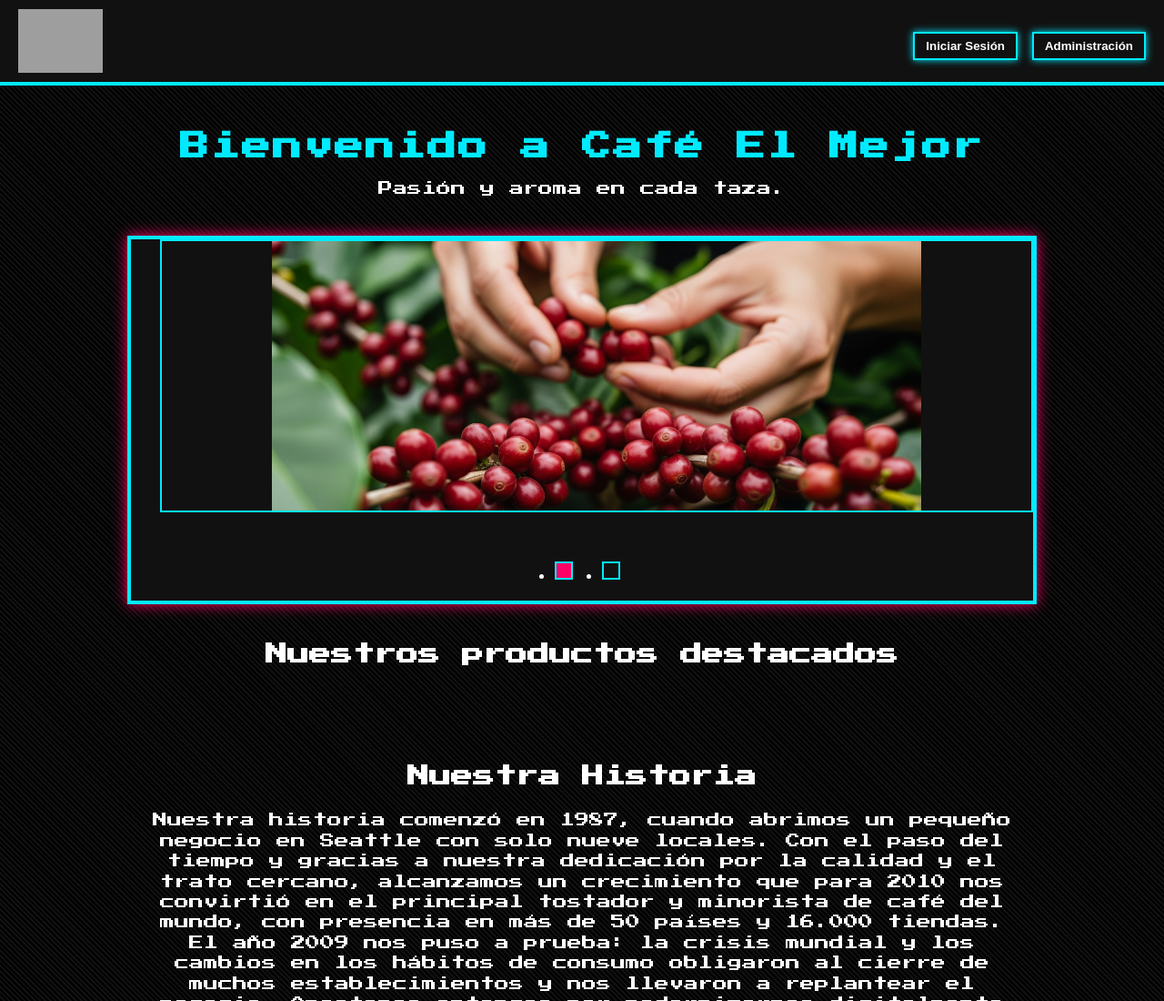
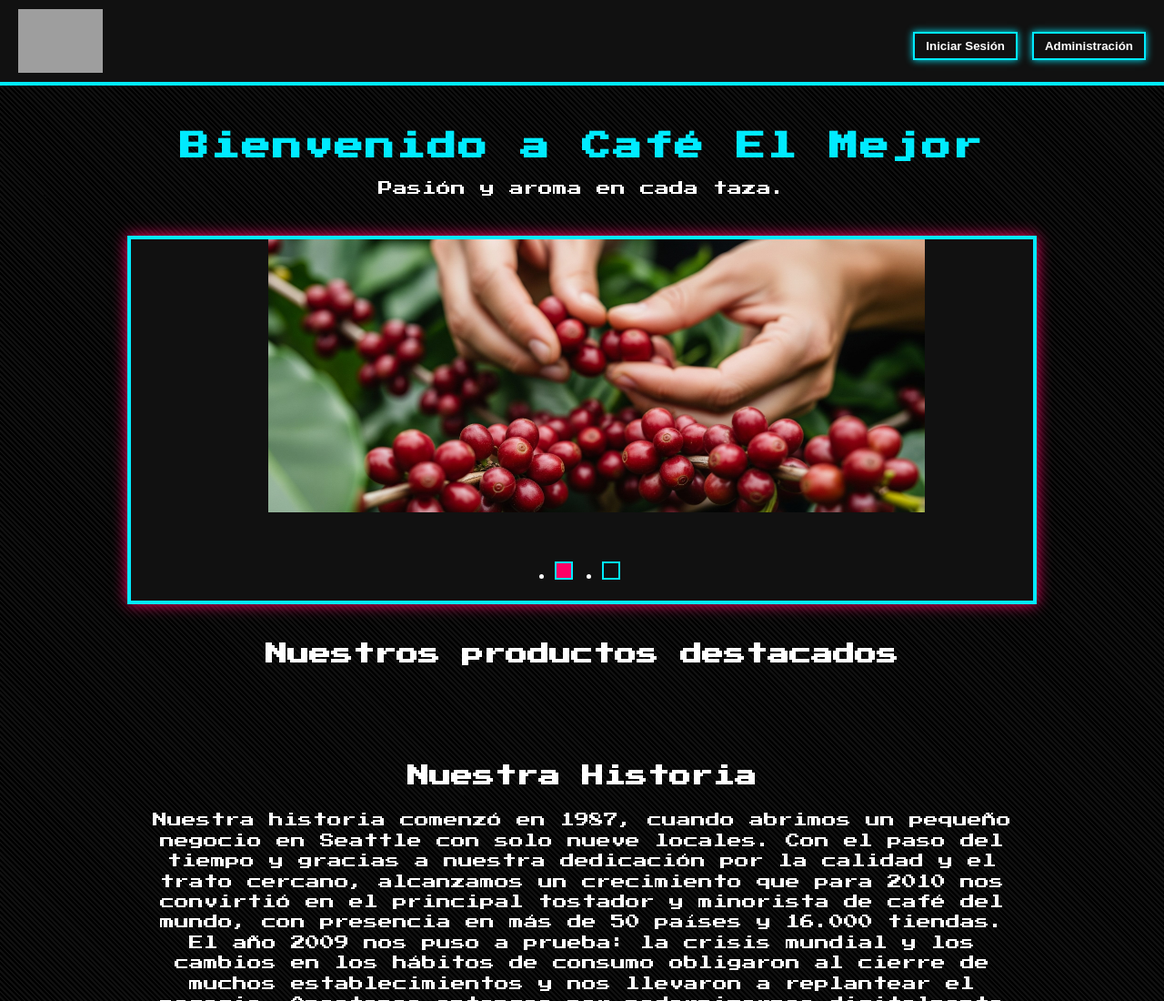
Before and after one commit to KevinLivora/KevinLivora-CafeElMejor, a plain HTML site: page CafeElMejor/frontend/landing.html in a window 1280 px wide. Shown: the top 1100 px of the page at 91% size. Drawn offline with Linux system fonts and the light colour scheme; no server answers; grey boxes are pictures that could not be loaded.

Commit message:
Update carousel to show single image

```diff
--- a/CafeElMejor/frontend/landing.js
+++ b/CafeElMejor/frontend/landing.js
@@ -9,7 +9,7 @@ punto.forEach( ( cadaPunto , i )=> {
         // Guardar la posición de ese PUNTO
         let posicion  = i
         // Calculando el espacio que debe DESPLAZARSE el GRANDE
-        let operacion = posicion * -50
+        let operacion = posicion * -100
 
         // MOVEMOS el grande
         grande.style.transform = `translateX(${ operacion }%)`
--- a/CafeElMejor/frontend/styles.css
+++ b/CafeElMejor/frontend/styles.css
@@ -118,7 +118,7 @@ h1.titulo-principal {
 }
 .carrousel .img {
   box-sizing: border-box;
-  width: 50%;
+  width: 100%;
   padding: 0 10px;
   height: 300px;
   object-fit: contain;
@@ -127,7 +127,7 @@ h1.titulo-principal {
   color: var(--text-color);
   transition: all 0.4s ease;
   background-color: var(--bg-light);
-  border: 2px solid var(--accent-cyan);
+  border: none;
 }
 
 .carrousel .puntos {
```
